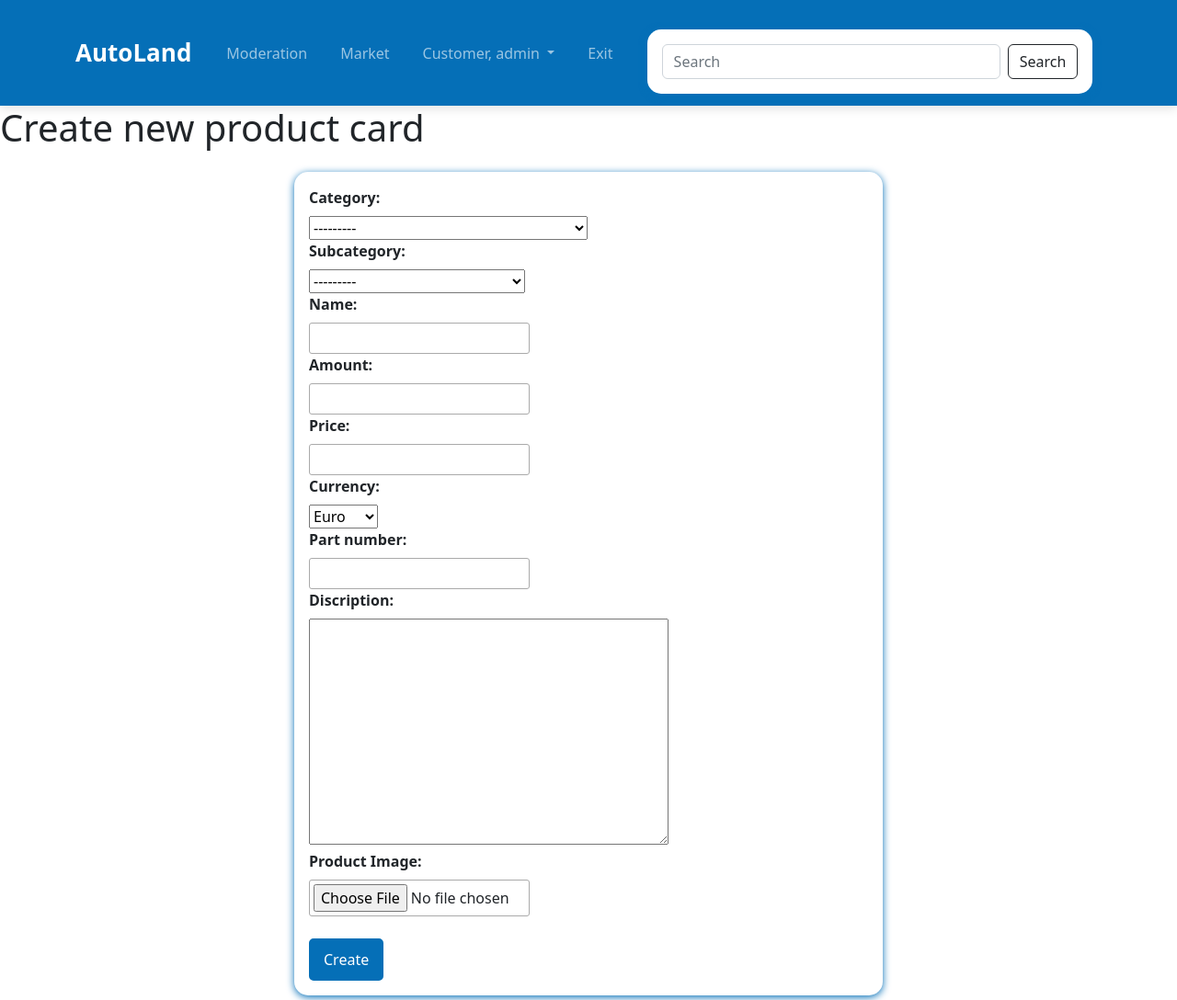
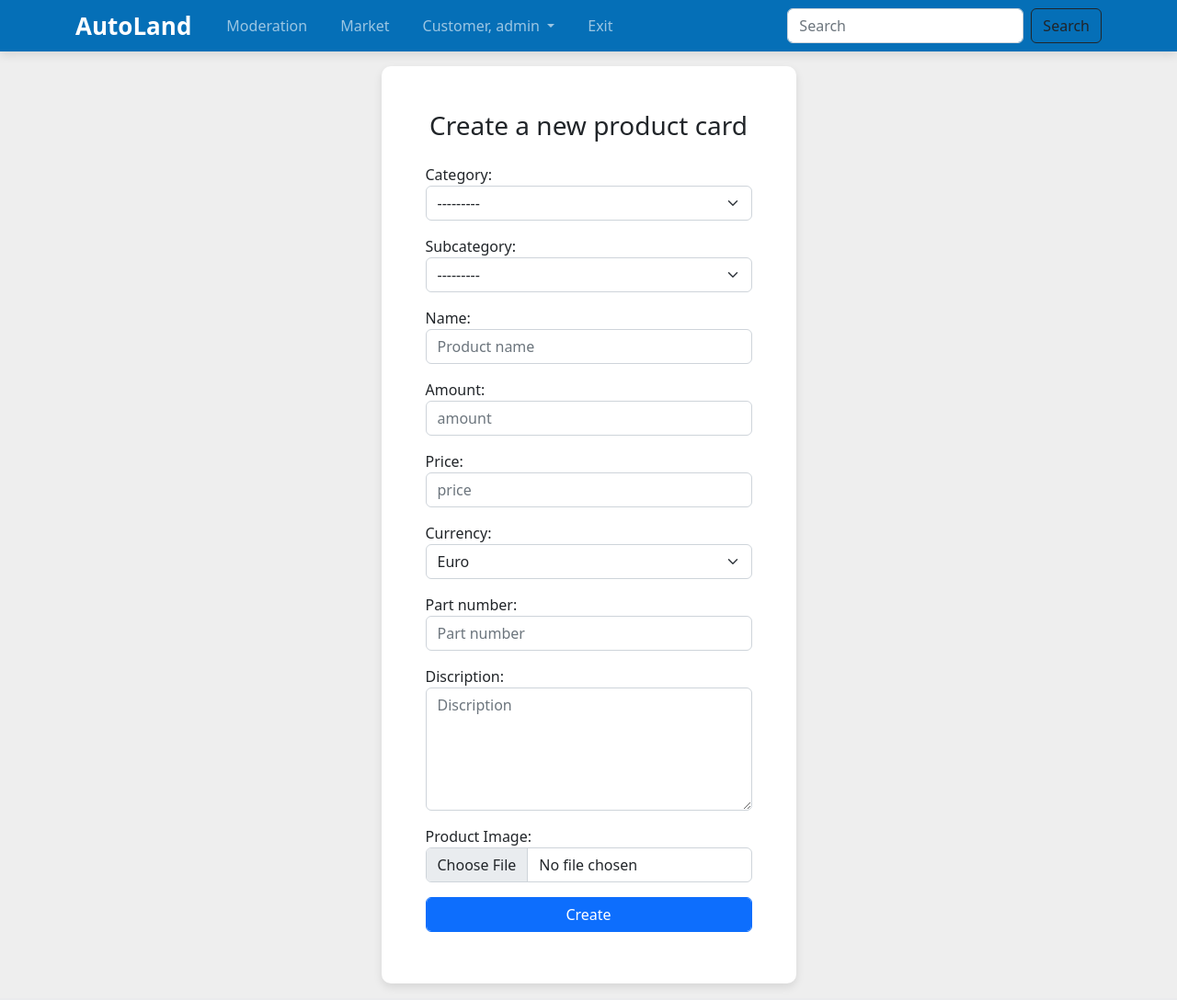
Before and after one commit to may42day/auto-marketplace, a Django app: page /market/create in a window 1280 px wide. Shown: the whole page at 92% size. Run offline with Django 4.2, Linux system fonts and the light colour scheme; a user stored in the database is signed in; data comes from the database, SQL or seed files in the repository; both versions use the stored data as it was after the commit; some libraries are stand-ins or nearby versions.

Commit message:
refactor new card

```diff
--- a/Eshop/settings.py
+++ b/Eshop/settings.py
@@ -42,7 +42,7 @@
     'users',
     'goods',
     'cart',
-    'feedback'
+    'feedback',
 ]
 
 MIDDLEWARE = [
--- a/Eshop/urls.py
+++ b/Eshop/urls.py
@@ -15,6 +15,7 @@
 ]
 
 
+
 if settings.DEBUG:
     import debug_toolbar
     urlpatterns = [
--- a/cart/forms.py
+++ b/cart/forms.py
@@ -86,25 +86,25 @@
         widgets = {
             'full_name':TextInput(attrs={
                 'placeholder': 'Full name',
-                'class': 'form-select form-select-lg',
+                'class': 'form-control',
             }),
             'address':TextInput(attrs={
                 'placeholder': 'Street address. City.',
-                'class': 'form-select form-select-lg',
+                'class': 'form-control',
             }),
             'postal_code':NumberInput(attrs={
                 'placeholder': '123456',
-                'class': 'form-select form-select-lg',
+                'class': 'form-control',
                 'minlength': 6,
                 'maxlength': 6,
             }),
             'phone_number':TextInput(attrs={
                 'placeholder': '+1 123 4567890',
-                'class': 'form-select form-select-lg',
+                'class': 'form-control',
             }),
             'comment':Textarea(attrs={
                 'placeholder': 'Comment for delivery',
-                'class': 'form-select form-select-lg',
+                'class': 'form-control',
                 'rows': 5,
             }),
         }
--- a/cart/templates/cart/Order.html
+++ b/cart/templates/cart/Order.html
@@ -1,6 +1,6 @@
 {% extends 'base.html' %}
 
-{% block title %}Orders history{% endblock %}
+{% block title %}Order {{order.pk}}{% endblock %}
 
 
 {% block content %}
--- a/goods/forms.py
+++ b/goods/forms.py
@@ -1,5 +1,6 @@
 from django import forms
 from django.core.validators import MinValueValidator
+from django.forms import TextInput, Select, FileInput, Textarea
 
 from .models import Product
 
@@ -16,13 +17,52 @@
     ('RATING', 'by rating')
 ]
 
+card_widgets = {
+    'category': Select(attrs={
+        'class': 'form-select',
+    }),
+    'subcategory': Select(attrs={
+        'class': 'form-select',
+
+    }),
+    'name': TextInput(attrs={
+        'placeholder': 'Product name',
+        'class': 'form-control',
+    }),
+    'amount': TextInput(attrs={
+        'placeholder': 'amount',
+        'class': 'form-control',
+    }),
+    'price': TextInput(attrs={
+        'placeholder': 'price',
+        'class': 'form-control',
+    }),
+    'currency': Select(attrs={
+        'class': 'form-select',
+    }),
+    'part_number': TextInput(attrs={
+        'placeholder': 'Part number',
+        'class': 'form-control',
+    }),
+    'discription': Textarea(attrs={
+        'placeholder': 'Discription',
+        'class': 'form-control',
+        'rows': 5,
+    }),
+    'picture': FileInput(attrs={
+        'class': 'form-control',
+    }),
+}
+
 class NewCardForm(forms.ModelForm):
-    currency = forms.ChoiceField(choices=CURRENCY_CHOICES)
-    price = forms.DecimalField(validators=[MinValueValidator(1)], max_digits=10, decimal_places=2)
-    field_order = ('category', 'subcategory', 'name', 'amount', 'price', 'currency', 'part_number', 'discription', 'picture')
+    currency = forms.ChoiceField(choices=CURRENCY_CHOICES, widget=card_widgets['currency'])
+    price = forms.DecimalField(validators=[MinValueValidator(1)], max_digits=10, decimal_places=2, widget=card_widgets['price'])
+    field_order = ('category', 'subcategory', 'name', 'amount', 'price',
+                   'currency', 'part_number', 'discription', 'picture')
     class Meta:
         model = Product
         fields = ('category', 'subcategory', 'name', 'part_number', 'discription', 'amount', 'picture')
+        widgets = card_widgets
 
     def __init__(self, *args, **kwargs):
         super(NewCardForm, self).__init__(*args, **kwargs)
--- a/goods/templates/goods/new_product_card.html
+++ b/goods/templates/goods/new_product_card.html
@@ -1,23 +1,36 @@
 {% extends 'base.html' %}
 {% load static %}
-{% block link %}
-<link rel="stylesheet" href="{% static 'goods/forms.css' %}">{% endblock %}
 
-{% block title %}New card{% endblock %}
+{% block title %}New product card{% endblock %}
 
 {% block content %}
-    <h1>Create new product card</h1>
-
- <form enctype="multipart/form-data" method="post">
+<section class="new-product-card">
+    <div class="container">
+        <div class="row justify-content-center">
+            <div class="col-md-7 col-lg-5">
+                <div class="login-wrap p-4 p-md-5">
+                    <div class="d-flex align-items-center justify-content-center">
+                        <i class="fa-solid fa-steering-wheel"></i>
+                    </div>
+                    <h3 class="text-center mb-4">Create a new product card</h3>
+                    <form method="post">
                         {% csrf_token %}
+                        {{ card_form.non_field_errors }}
                         {% for field in card_form %}
-            <div class="form-style {% if field.errors %} errors {% endif %}">
-                {{ field.label_tag }}
+                            <div class="form-group mb-3">
+                                {{ field.label }}:
                                 {{ field }}
                                 {{ field.errors }}
                             </div>
                         {% endfor %}
-        <br>
-        <button type="submit">Create</button>
+                        <div class="form-group mb-2">
+                            <button class="form-control btn btn-primary rounded submit px-3" type="submit">Create</button>
+                        </div>
                     </form>
+                </div>
+            </div>
+        </div>
+    </div>
+</section>
+<script src="https://kit.fontawesome.com/26fc0dada0.js" crossorigin="anonymous"></script>
 {% endblock %}
--- a/goods/templates/goods/search.html
+++ b/goods/templates/goods/search.html
@@ -2,7 +2,7 @@
 {% load static %}
 {% load goods_tags %}
 {% load feedback_tags %}
-{% block title %}{{ category.name }}{% endblock %}
+{% block title %}Search{% endblock %}
 
 
 {% block content %}
--- a/static/css/style.css
+++ b/static/css/style.css
@@ -393,3 +393,8 @@
 .fa-circle-user{
     color:#056fb7;
 }
+
+.new-product-card{
+	padding: 1em 0;
+	background-color: #eee;
+}
```
Also changed, not shown: cart/templates/cart/ShoppingCart.html (+3 -5 lines), users/templates/users/sign_up.html (+9 -9 lines), db.sqlite3, media/uploads/user_2/about-1.png (added). Lines whose indentation alone changed are shown as unchanged.
